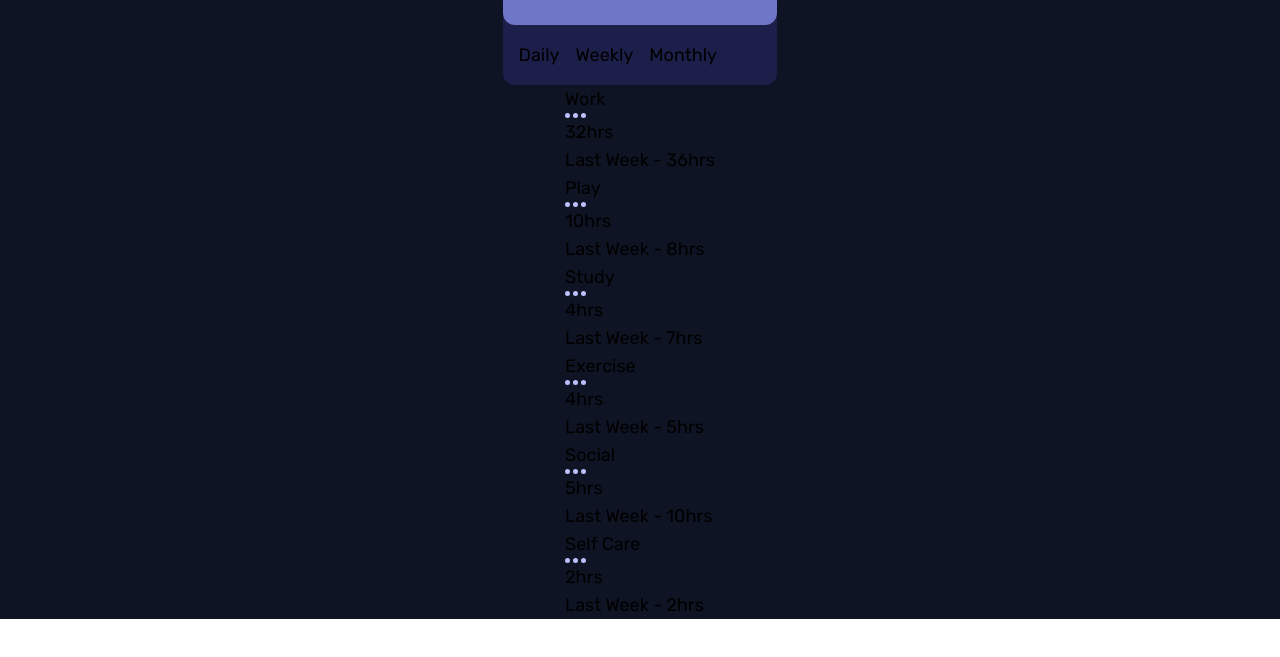
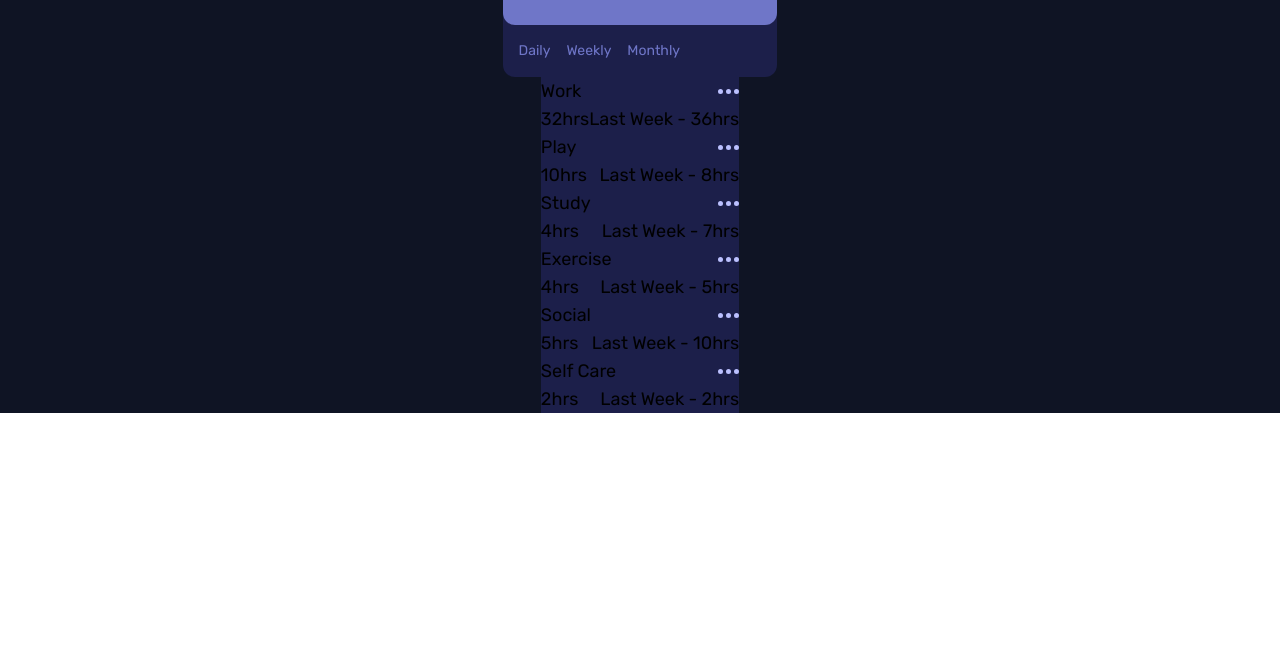
Before and after one commit to yurimzk/time-tracking-dashboard, a website: page index.html in a window 1280 px wide. Shown: the part 95-752 px from the top of the page. Drawn offline with nearby package versions, Linux system fonts and the light colour scheme; files that its build step writes are made by us from their sources.

Commit message:
set display positioning to cards

```diff
--- a/index.html
+++ b/index.html
@@ -31,7 +31,11 @@
           <div
             class="avatar-container w-16 h-16 border-3 border-solid border-white rounded-full"
           >
-            <img src="./images/image-jeremy.png" alt="Jeremy's Avatar" />
+            <img
+              src="./images/image-jeremy.png"
+              class="object-cover"
+              alt="Jeremy's Avatar"
+            />
           </div>
           <div class="user-info">
             <p class="text-pale-blue text-sm">Report for</p>
@@ -40,21 +44,21 @@
         </div>
         <div class="daily-container p-4">
           <ul class="flex justify-items-center items-center gap-4">
-            <li>Daily</li>
-            <li>Weekly</li>
-            <li>Monthly</li>
+            <li class="text-desatured-blue text-sm">Daily</li>
+            <li class="text-desatured-blue text-sm">Weekly</li>
+            <li class="text-desatured-blue text-sm">Monthly</li>
           </ul>
         </div>
       </header>
       <main>
         <div class="work-container">
           <div class="background-banner"></div>
-          <div class="work-info">
-            <div class="work-info-header">
+          <div class="work-info bg-dark-blue">
+            <div class="work-info-header flex justify-between items-center">
               <p>Work</p>
               <img src="./images/icon-ellipsis.svg" alt="Options button" />
             </div>
-            <div class="work-info-content">
+            <div class="work-info-content flex justify-between items-center">
               <p>32hrs</p>
               <p>Last Week - 36hrs</p>
             </div>
@@ -62,12 +66,12 @@
         </div>
         <div class="play-container">
           <div class="background-banner"></div>
-          <div class="play-info">
-            <div class="play-header">
+          <div class="play-info bg-dark-blue">
+            <div class="play-header flex justify-between items-center">
               <p>Play</p>
               <img src="./images/icon-ellipsis.svg" alt="Options button" />
             </div>
-            <div class="play-info-content">
+            <div class="play-info-content flex justify-between items-center">
               <p>10hrs</p>
               <p>Last Week - 8hrs</p>
             </div>
@@ -75,12 +79,12 @@
         </div>
         <div class="study-container">
           <div class="background-banner"></div>
-          <div class="study-info">
-            <div class="study-header">
+          <div class="study-info bg-dark-blue">
+            <div class="study-header flex justify-between items-center">
               <p>Study</p>
               <img src="./images/icon-ellipsis.svg" alt="Options button" />
             </div>
-            <div class="study-info-content">
+            <div class="study-info-content flex justify-between items-center">
               <p>4hrs</p>
               <p>Last Week - 7hrs</p>
             </div>
@@ -88,12 +92,14 @@
         </div>
         <div class="exercise-container">
           <div class="background-banner"></div>
-          <div class="exercise-info">
-            <div class="exercise-header">
+          <div class="exercise-info bg-dark-blue">
+            <div class="exercise-header flex justify-between items-center">
               <p>Exercise</p>
               <img src="./images/icon-ellipsis.svg" alt="Options button" />
             </div>
-            <div class="exercise-info-content">
+            <div
+              class="exercise-info-content flex justify-between items-center"
+            >
               <p>4hrs</p>
               <p>Last Week - 5hrs</p>
             </div>
@@ -101,12 +107,12 @@
         </div>
         <div class="social-container">
           <div class="background-banner"></div>
-          <div class="social-info">
-            <div class="social-header">
+          <div class="social-info bg-dark-blue">
+            <div class="social-header flex justify-between items-center">
               <p>Social</p>
               <img src="./images/icon-ellipsis.svg" alt="Options button" />
             </div>
-            <div class="social-info-content">
+            <div class="social-info-content flex justify-between items-center">
               <p>5hrs</p>
               <p>Last Week - 10hrs</p>
             </div>
@@ -115,12 +121,12 @@
         <div class="self-care-container">
           <div class="background-banner"></div>
         </div>
-        <div class="self-care-info">
-          <div class="self-care-header">
+        <div class="self-care-info bg-dark-blue">
+          <div class="self-care-header flex justify-between items-center">
             <p>Self Care</p>
             <img src="./images/icon-ellipsis.svg" alt="Options button" />
           </div>
-          <div class="self-care-info-content">
+          <div class="self-care-info-content flex justify-between items-center">
             <p>2hrs</p>
             <p>Last Week - 2hrs</p>
           </div>
```
